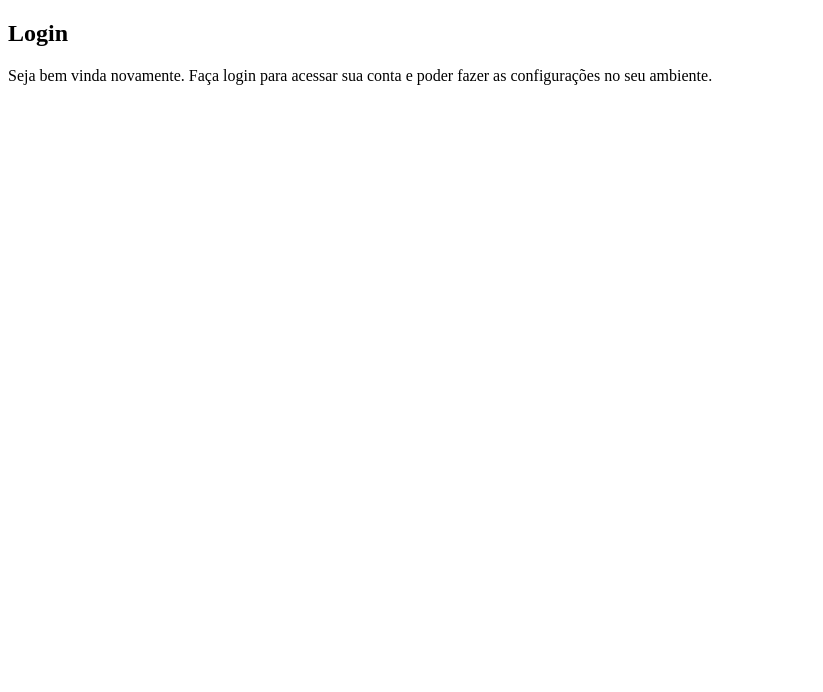
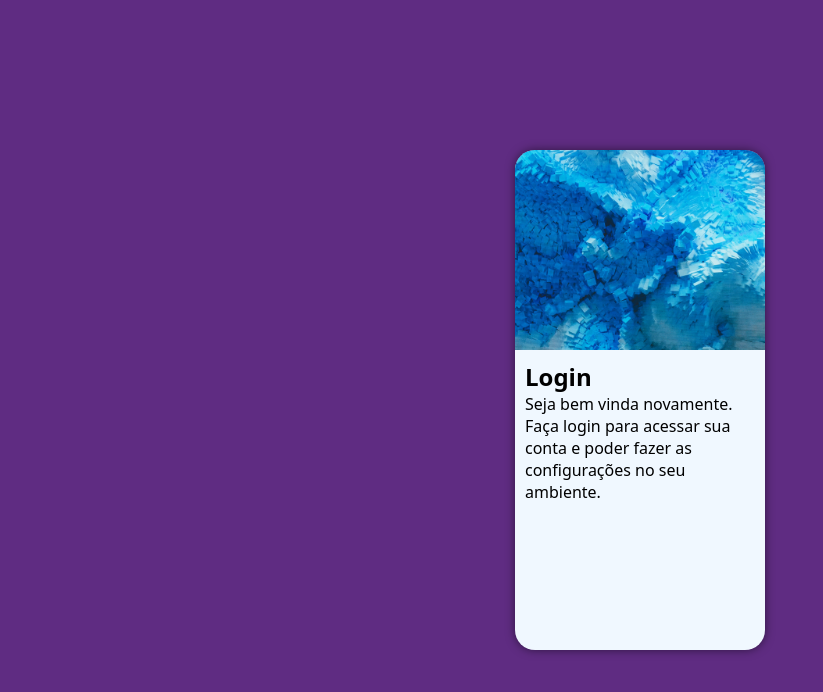
Before and after one commit to Beto2Franca/projeto-login, a plain HTML site: page index.html in a window 1280 px wide. Shown: the whole page, without its empty margins (0-823 px from the left). Drawn offline with Linux system fonts and the light colour scheme.

Commit message:
projeto login atualização 01

```diff
--- a/estilos/style.css
+++ b/estilos/style.css
@@ -4,3 +4,53 @@
     #49a09d
     #5f2c82
 */
+
+* {
+    font-family: system-ui, -apple-system, BlinkMacSystemFont, 'Segoe UI', Roboto, Oxygen, Ubuntu, Cantarell, 'Open Sans', 'Helvetica Neue', sans-serif;
+    padding: 0px;
+    margin: 0px;
+    box-sizing: border-box;
+}
+
+body, html{
+    background-color:  #5f2c82;
+    height: 100vh;
+    width: 100vw;
+}
+
+main{
+    position: relative;
+    height: 100vh;
+    width: 100vw;
+}
+
+section#login{
+    position: absolute;
+    top: 50%;
+    left: 50%;
+    transform: translate(-50%, -50%);
+
+    /* tudo que estiver fora da borda fica escondido. a imagem não ficou mais com a ponta
+    ficou arredondada. */
+    overflow: hidden;
+
+    background-color: aliceblue;
+    width: 250px;
+    height: 500px;
+    border-radius: 20px;
+
+    box-shadow: 0px 0px 10px rgba(0, 0, 0, 0.517);
+}
+
+section#login > div#imagem{
+    display: block;
+    background: #5f2c82 url(../imagens/bg-login.jpg) no-repeat;
+    background-size: cover;
+    background-position: left bottom;
+    height: 200px;
+}
+
+div#formulario{
+    display: block;
+    padding: 10px;
+}
```
